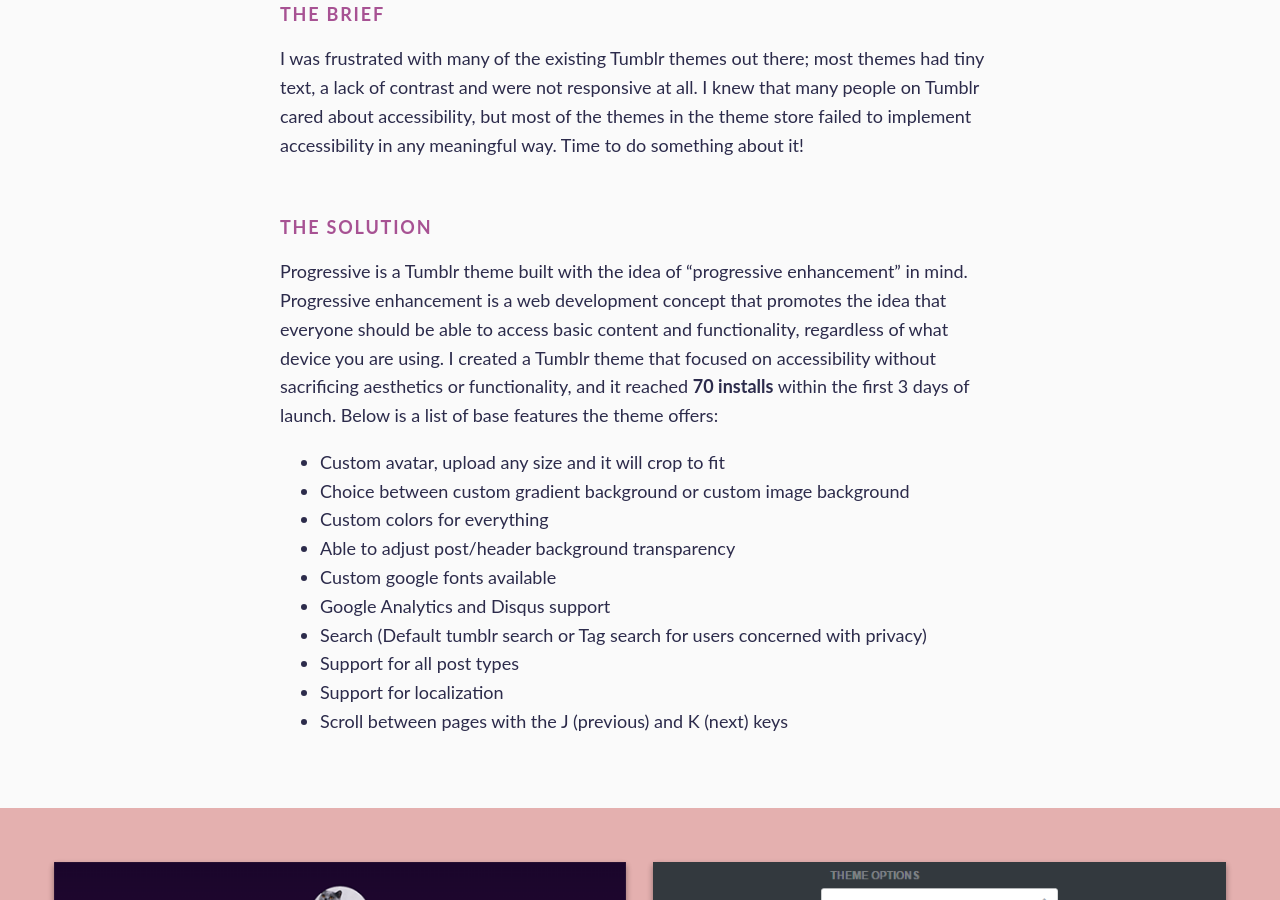
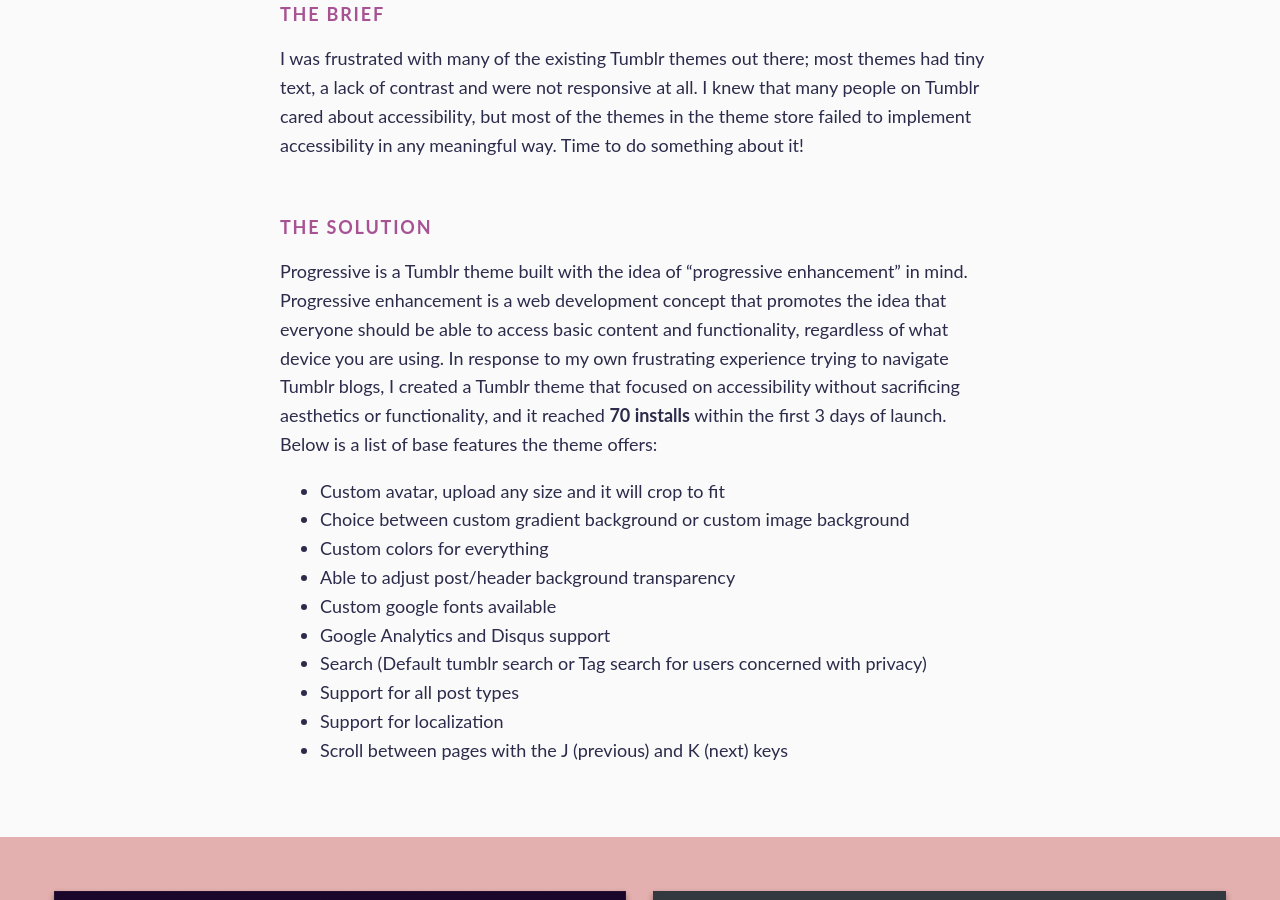
Before and after one commit to nchan0154/nicchan.me-legacy, a Jekyll site: the page built from _projects/progressive-theme.md, in a window 1280 px wide and 900 px high, scrolled down 1003 px. Built offline with Jekyll 4.4.1, drawn with Linux system fonts in a browser that asks for light colours; some web fonts are replaced.

Commit message:
more text edits

```diff
--- a/_projects/progressive-theme.md
+++ b/_projects/progressive-theme.md
@@ -18,7 +18,7 @@
     I was frustrated with many of the existing Tumblr themes out there; most themes had tiny text, a lack of contrast and were not responsive at all. I knew that many people on Tumblr cared about accessibility, but most of the themes in the theme store failed to implement accessibility in any meaningful way. Time to do something about it!
 
 solution: |
-    Progressive is a Tumblr theme built with the idea of “progressive enhancement” in mind. Progressive enhancement is a web development concept that promotes the idea that everyone should be able to access basic content and functionality, regardless of what device you are using.  I created a  Tumblr theme that focused on accessibility without sacrificing aesthetics or functionality, and it reached <strong>70 installs</strong> within the first 3 days of launch. Below is a list of base features the theme offers:
+    Progressive is a Tumblr theme built with the idea of “progressive enhancement” in mind. Progressive enhancement is a web development concept that promotes the idea that everyone should be able to access basic content and functionality, regardless of what device you are using. In response to my own frustrating experience trying to navigate Tumblr blogs, I created a Tumblr theme that focused on accessibility without sacrificing aesthetics or functionality, and it reached <strong>70 installs</strong> within the first 3 days of launch. Below is a list of base features the theme offers:
     <ul>
     <li>Custom avatar, upload any size and it will crop to fit</li>
     <li>Choice between custom gradient background or custom image background</li>
```
